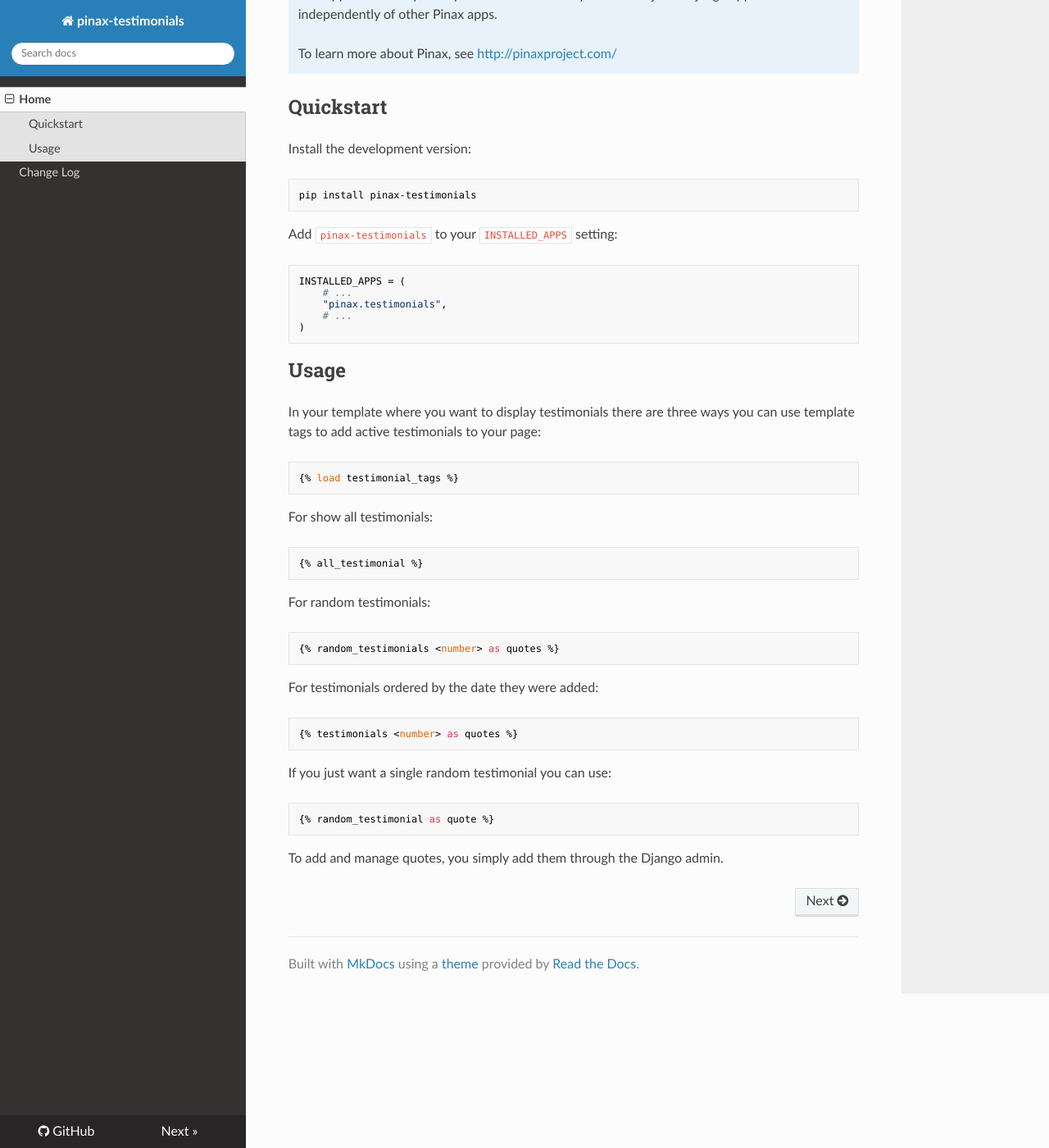
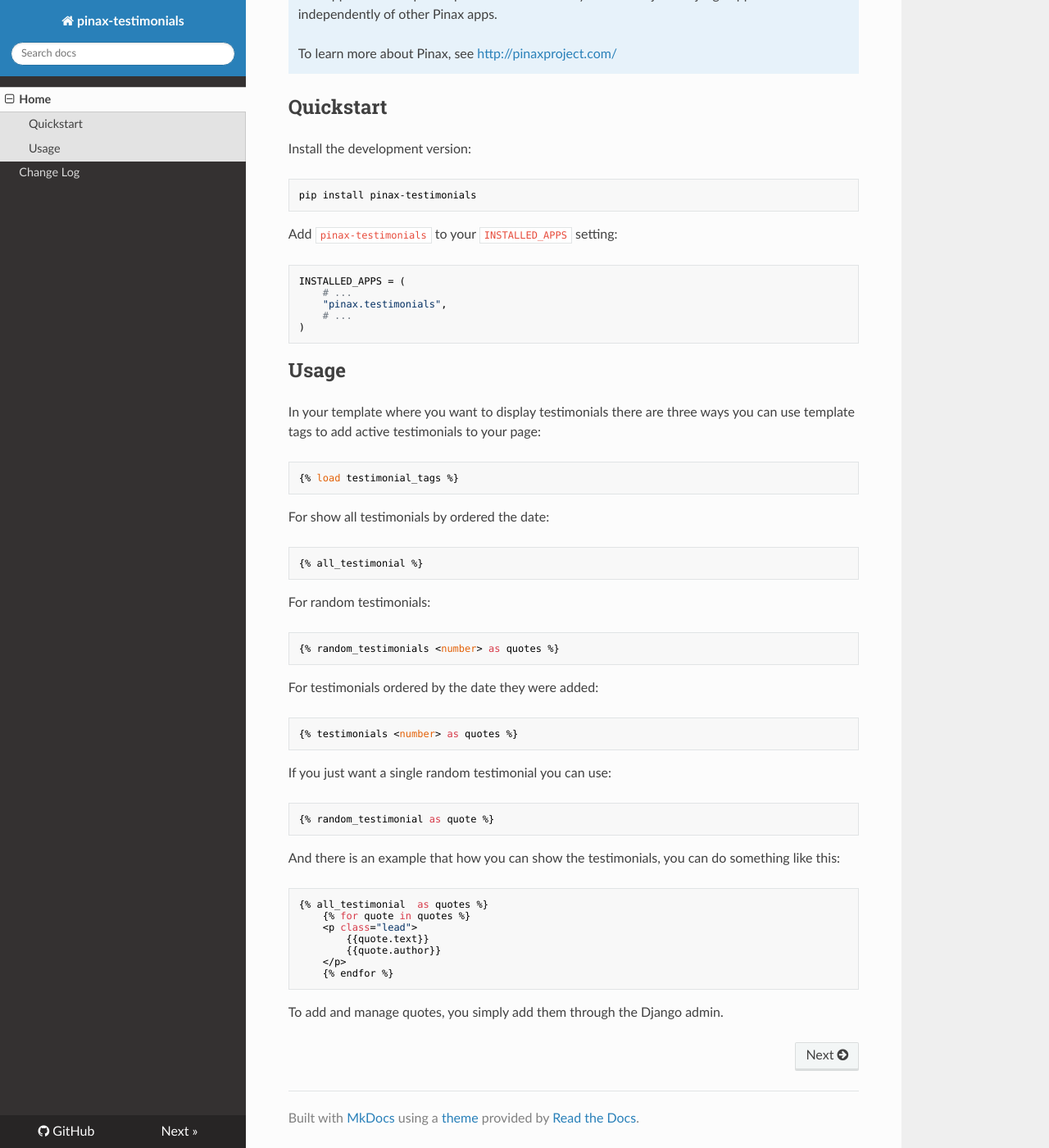
Before and after one commit to pinax/pinax-testimonials, an MkDocs documentation site: the page built from docs/index.md, in a window 1280 px wide and 1400 px high, scrolled down 219 px. Shown: the whole window at 82% size. Built offline with MkDocs 1.6.1, drawn with Linux system fonts in a browser that asks for light colours; nearby versions of some CDN libraries; old or Windows-style settings are respelled for this version of MkDocs.

Commit message:
add an example 'how to show your testimonials'

```diff
--- a/docs/index.md
+++ b/docs/index.md
@@ -29,7 +29,7 @@
 
     {% load testimonial_tags %}
 
-For show all testimonials:
+For show all testimonials by ordered the date:
 
     {% all_testimonial %}
 
@@ -47,5 +47,14 @@
 
     {% random_testimonial as quote %}
 
+And there is an example that how you can show the testimonials, you can do something like this:
+
+    {% all_testimonial  as quotes %}
+        {% for quote in quotes %}
+        <p class="lead">
+            {{quote.text}}
+            {{quote.author}}
+        </p>
+        {% endfor %}
 
 To add and manage quotes, you simply add them through the Django admin.
```
